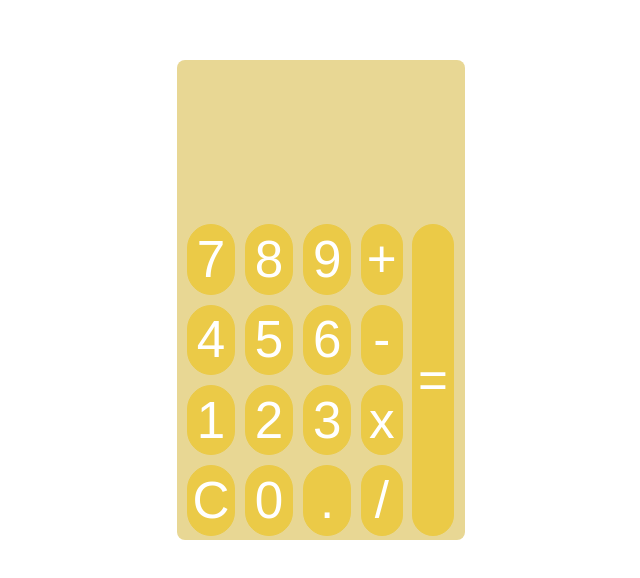
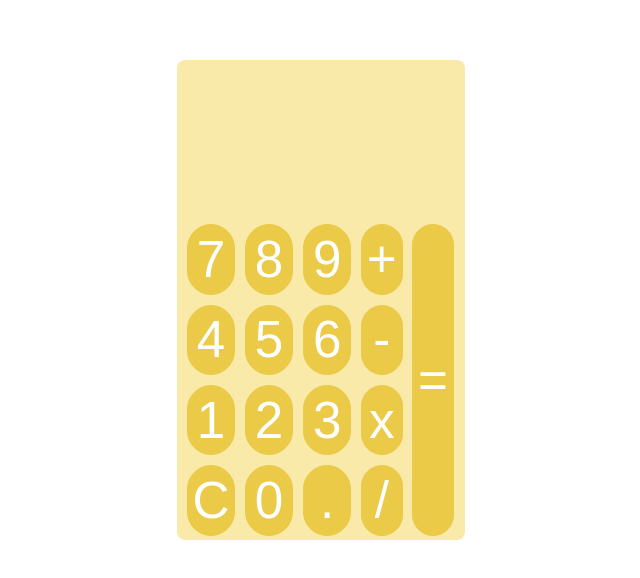
Before and after one commit to idaturoy/calculator, a plain HTML site: page index.html in a window 1280 px wide. Shown: the part 108-686 px from the top of the page, without its empty margins (319-959 px from the left). Drawn offline with Linux system fonts and the light colour scheme.

Commit message:
change calculator color to be lighter

```diff
--- a/styles/_varibles.scss
+++ b/styles/_varibles.scss
@@ -1,3 +1,3 @@
 $buttonColor:  rgb(235, 202, 71);
-$calculatorColor: rgb(232, 215, 148);
+$calculatorColor: rgb(250, 234, 169);
 $hoverColor: rgb(229, 185, 12);
```
Also changed, not shown: styles/style.css.
